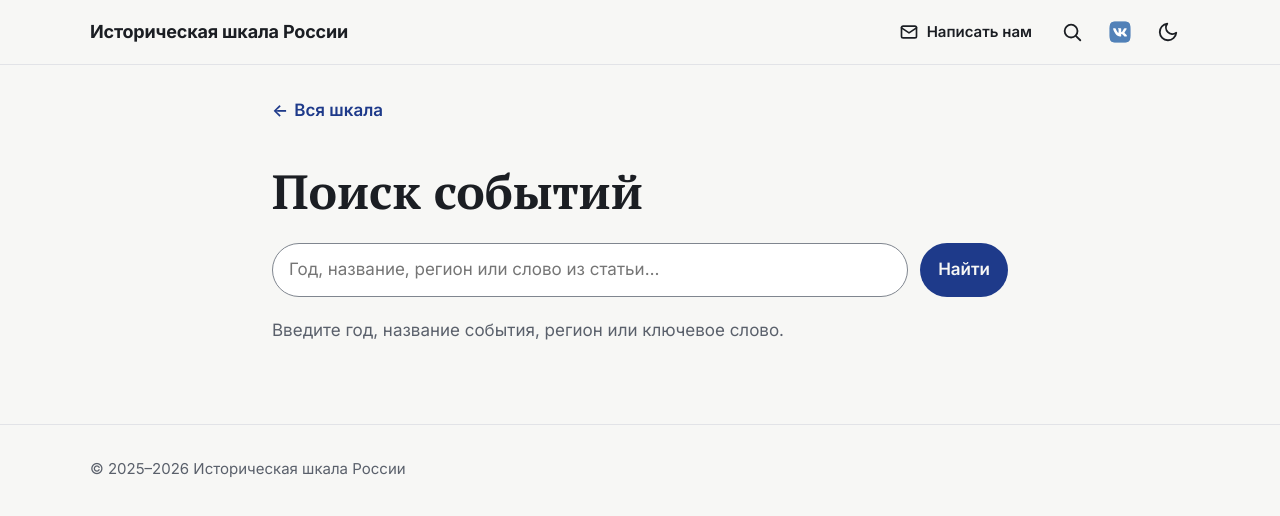
After one commit to AlexanderVechkasov/simple-sit-django, a Django app: page /search/ in a window 1280 px wide. The commit adds this page. Shown: the top 516 px of the page. Run offline with Django 5.2, Linux system fonts and the light colour scheme.

Commit message:
Add site-wide event search with header icon and modal dialog

```diff
--- a/static/css/site.css
+++ b/static/css/site.css
@@ -1132,6 +1132,110 @@ html:has(.gallery-dialog[open]) {
     cursor: pointer;
 }
 
+/* ===== Поиск событий ===== */
+
+.modal--search {
+    width: min(100% - 2rem, 42rem);
+}
+
+.search-form {
+    display: flex;
+    gap: 0.75rem;
+    margin-top: 1.25rem;
+}
+
+.search-input {
+    flex: 1;
+    min-width: 0;
+    padding: 0.75rem 1rem;
+    border: 1px solid var(--color-input-border);
+    border-radius: 999px;
+    background-color: var(--color-surface);
+    color: var(--color-text);
+    font: inherit;
+}
+
+.search-input:focus-visible {
+    border-color: var(--color-focus);
+    outline-offset: 1px;
+}
+
+.search-submit {
+    border: none;
+    font: inherit;
+    font-weight: 600;
+    cursor: pointer;
+    flex-shrink: 0;
+}
+
+.search-results {
+    margin-top: 1.25rem;
+}
+
+.modal--search .search-results {
+    max-height: min(55vh, 26rem);
+    overflow-y: auto;
+}
+
+.search-count {
+    margin: 0 0 0.75rem;
+    color: var(--color-muted);
+    font-size: 0.9375rem;
+}
+
+.search-empty {
+    margin: 0;
+    color: var(--color-muted);
+}
+
+.search-list {
+    display: grid;
+    gap: 0.75rem;
+    margin: 0;
+    padding: 0;
+    list-style: none;
+}
+
+.search-card {
+    display: block;
+    padding: 0.875rem 1rem;
+    border: 1px solid var(--color-border);
+    border-radius: var(--radius);
+    background-color: var(--color-surface);
+    color: var(--color-text);
+    text-decoration: none;
+    transition: border-color var(--transition), background-color var(--transition);
+}
+
+.search-card:hover {
+    border-color: var(--color-accent);
+    color: var(--color-text);
+}
+
+.search-card-head {
+    display: flex;
+    flex-wrap: wrap;
+    align-items: center;
+    gap: 0.375rem 0.75rem;
+}
+
+.search-card-summary {
+    display: block;
+    margin-top: 0.375rem;
+    color: var(--color-muted);
+    font-size: 0.9375rem;
+}
+
+@media (max-width: 600px) {
+    .search-form {
+        flex-direction: column;
+    }
+
+    .search-submit {
+        align-self: flex-start;
+    }
+}
+
 /* ===== Honeypot ===== */
 
 /* Уводим за пределы экрана вместо display: none, чтобы спам-боты не игнорировали поле. */
--- /dev/null
+++ b/static/js/search.js
@@ -0,0 +1,76 @@
+/* Модальный поиск событий через fetch с фолбэком на /search/. */
+document.addEventListener('DOMContentLoaded', () => {
+    const dialog = document.getElementById('searchDialog');
+    if (!dialog || typeof dialog.showModal !== 'function') return;
+
+    const form = dialog.querySelector('.search-form');
+    const input = dialog.querySelector('input[name="q"]');
+    const resultsBox = dialog.querySelector('.search-results');
+    const searchUrl = dialog.dataset.url;
+    const DEBOUNCE_MS = 200;
+
+    let opener = null;
+    let timer = null;
+    let controller = null;
+
+    async function runSearch(query) {
+        if (controller) controller.abort();
+        const trimmed = query.trim();
+        if (!trimmed) {
+            resultsBox.innerHTML = '';
+            return;
+        }
+
+        controller = new AbortController();
+        const url = `${searchUrl}?q=${encodeURIComponent(trimmed)}`;
+        try {
+            const response = await fetch(url, {
+                headers: { 'X-Requested-With': 'fetch' },
+                credentials: 'same-origin',
+                signal: controller.signal,
+            });
+            if (!response.ok) throw new Error(`Сервер ответил ${response.status}`);
+            resultsBox.innerHTML = await response.text();
+        } catch (error) {
+            if (error.name === 'AbortError') return;
+            resultsBox.innerHTML = '<p class="form-summary">Не удалось выполнить поиск. Попробуйте ещё раз.</p>';
+        }
+    }
+
+    function openDialog(link) {
+        opener = link;
+        dialog.showModal();
+        input.focus();
+        input.select();
+    }
+
+    document.querySelectorAll('[data-search-open]').forEach((link) => {
+        link.addEventListener('click', (event) => {
+            event.preventDefault();
+            openDialog(link);
+        });
+    });
+
+    input.addEventListener('input', () => {
+        clearTimeout(timer);
+        timer = setTimeout(() => runSearch(input.value), DEBOUNCE_MS);
+    });
+
+    form.addEventListener('submit', (event) => {
+        event.preventDefault();
+        clearTimeout(timer);
+        runSearch(input.value);
+    });
+
+    dialog.addEventListener('click', (event) => {
+        if (event.target === dialog || event.target.closest('[data-dialog-close]')) {
+            dialog.close();
+        }
+    });
+
+    dialog.addEventListener('close', () => {
+        clearTimeout(timer);
+        if (controller) controller.abort();
+        if (opener) opener.focus();
+    });
+});
--- a/templates/base.html
+++ b/templates/base.html
@@ -14,6 +14,7 @@
     <link rel="stylesheet" href="{% static 'css/site.css' %}">
     {% block extra_head %}{% endblock %}
     <script src="{% static 'js/timeline.js' %}" defer></script>
+    <script src="{% static 'js/search.js' %}" defer></script>
     <script src="{% static 'js/feedback.js' %}" defer></script>
 </head>
 <body>
@@ -21,6 +22,7 @@
     {% block content %}{% endblock %}
     {% include "includes/footer.html" %}
     {% include "includes/gallery.html" %}
+    {% include "includes/search_dialog.html" %}
     {% include "includes/feedback_dialog.html" %}
     {% block extra_js %}{% endblock %}
 </body>
--- a/templates/includes/header.html
+++ b/templates/includes/header.html
@@ -13,6 +13,14 @@
                     <path d="m3 7 9 6 9-6"/>
                 </svg>
                 <span class="header-link-text">Написать нам</span>
+            </a>
+            <a class="icon-button" href="{% url 'timeline:search' %}" data-search-open
+               aria-label="Поиск событий" title="Поиск событий">
+                <svg viewBox="0 0 24 24" fill="none" stroke="currentColor" stroke-width="2"
+                     stroke-linecap="round" stroke-linejoin="round" aria-hidden="true" focusable="false">
+                    <circle cx="11" cy="11" r="7"/>
+                    <path d="m21 21-4.3-4.3"/>
+                </svg>
             </a>
             <a class="icon-button" href="https://vk.com" target="_blank" rel="noopener noreferrer"
                aria-label="Мы во ВКонтакте (откроется в новой вкладке)">
--- /dev/null
+++ b/templates/includes/search_dialog.html
@@ -0,0 +1,21 @@
+<dialog id="searchDialog" class="modal modal--search" aria-labelledby="searchDialogTitle"
+        data-url="{% url 'timeline:search' %}">
+    <div class="modal-inner">
+        <div class="modal-header">
+            <h2 class="modal-title" id="searchDialogTitle">Поиск событий</h2>
+            <button type="button" class="icon-button" data-dialog-close aria-label="Закрыть окно">
+                <svg viewBox="0 0 24 24" fill="none" stroke="currentColor" stroke-width="2"
+                     stroke-linecap="round" aria-hidden="true" focusable="false">
+                    <path d="M6 6l12 12M18 6 6 18"/>
+                </svg>
+            </button>
+        </div>
+        <form class="search-form" method="get" action="{% url 'timeline:search' %}" role="search">
+            <label class="visually-hidden" for="modalSearchInput">Запрос для поиска</label>
+            <input id="modalSearchInput" class="search-input" type="search" name="q"
+                   placeholder="Год, название, регион или слово из статьи…" autocomplete="off">
+            <button type="submit" class="read-more search-submit">Найти</button>
+        </form>
+        <div class="search-results" aria-live="polite"></div>
+    </div>
+</dialog>
--- /dev/null
+++ b/templates/timeline/search.html
@@ -0,0 +1,28 @@
+{% extends "base.html" %}
+
+{% block title %}{% if query %}Поиск: {{ query }} — {% else %}Поиск событий — {% endif %}Историческая шкала России{% endblock %}
+{% block description %}Поиск военных конфликтов и событий Российской империи по году, названию, региону и содержанию статьи.{% endblock %}
+
+{% block content %}
+<main id="main" class="article-page">
+    <p class="article-back">
+        <a class="back-link" href="{% url 'timeline:index' %}">
+            <span aria-hidden="true">←</span> Вся шкала
+        </a>
+    </p>
+
+    <h1 class="article-title">Поиск событий</h1>
+
+    <form class="search-form" method="get" action="{% url 'timeline:search' %}" role="search">
+        <label class="visually-hidden" for="pageSearchInput">Запрос для поиска</label>
+        <input id="pageSearchInput" class="search-input" type="search" name="q"
+               value="{{ query }}" placeholder="Год, название, регион или слово из статьи…"
+               autocomplete="off">
+        <button type="submit" class="read-more search-submit">Найти</button>
+    </form>
+
+    <div class="search-results" aria-live="polite">
+        {% include "timeline/search_results.html" %}
+    </div>
+</main>
+{% endblock %}
--- /dev/null
+++ b/templates/timeline/search_results.html
@@ -0,0 +1,29 @@
+{% if query %}
+    {% if results %}
+        <p class="search-count">Найдено: {{ results|length }}</p>
+        <ol class="search-list">
+            {% for event in results %}
+                <li class="search-item">
+                    <a class="search-card" href="{{ event.get_absolute_url }}">
+                        <span class="search-card-head">
+                            <span class="event-years">{{ event.years_display }}</span>
+                            <span class="event-title">{{ event.title }}</span>
+                            {% if event.outcome %}
+                                <span class="outcome outcome--{{ event.outcome }}">
+                                    {{ event.get_outcome_display }}
+                                </span>
+                            {% endif %}
+                        </span>
+                        {% if event.summary %}
+                            <span class="search-card-summary">{{ event.summary|truncatechars:180 }}</span>
+                        {% endif %}
+                    </a>
+                </li>
+            {% endfor %}
+        </ol>
+    {% else %}
+        <p class="search-empty">По запросу «{{ query }}» ничего не найдено. Попробуйте другой год или слово.</p>
+    {% endif %}
+{% else %}
+    <p class="search-empty">Введите год, название события, регион или ключевое слово.</p>
+{% endif %}
--- a/timeline/urls.py
+++ b/timeline/urls.py
@@ -8,6 +8,7 @@ app_name = "timeline"
 
 urlpatterns = [
     path("", views.timeline, name="index"),
+    path("search/", views.search, name="search"),
     # <int:year> должен идти перед <slug:slug>, иначе числовой год перехватит slug.
     path("events/<int:year>/", views.event_by_year, name="event_by_year"),
     path("events/<slug:slug>/", views.event_detail, name="event_detail"),
--- a/timeline/views.py
+++ b/timeline/views.py
@@ -2,8 +2,11 @@
 
 from django.http import Http404
 from django.shortcuts import get_object_or_404, redirect, render
+from django.views.decorators.http import require_GET
+from django.views.decorators.vary import vary_on_headers
 
 from .models import Event
+from .search import search_events
 
 ROMAN_CENTURIES = {17: "XVII", 18: "XVIII", 19: "XIX", 20: "XX", 21: "XXI"}
 
@@ -60,3 +63,16 @@ def event_by_year(request, year):
     if event is None:
         raise Http404("В этом году событий нет.")
     return redirect(event)
+
+
+@require_GET
+@vary_on_headers("X-Requested-With")
+def search(request):
+    """Поиск событий (полная страница /search/ или HTML-фрагмент для модального окна)."""
+    query = request.GET.get("q", "").strip()
+    results = search_events(query) if query else []
+    context = {"query": query, "results": results}
+
+    if request.headers.get("X-Requested-With") == "fetch":
+        return render(request, "timeline/search_results.html", context)
+    return render(request, "timeline/search.html", context)
```
Also changed, not shown: timeline/search.py (added, +53 -0 lines), timeline/tests.py (+61 -0 lines).
